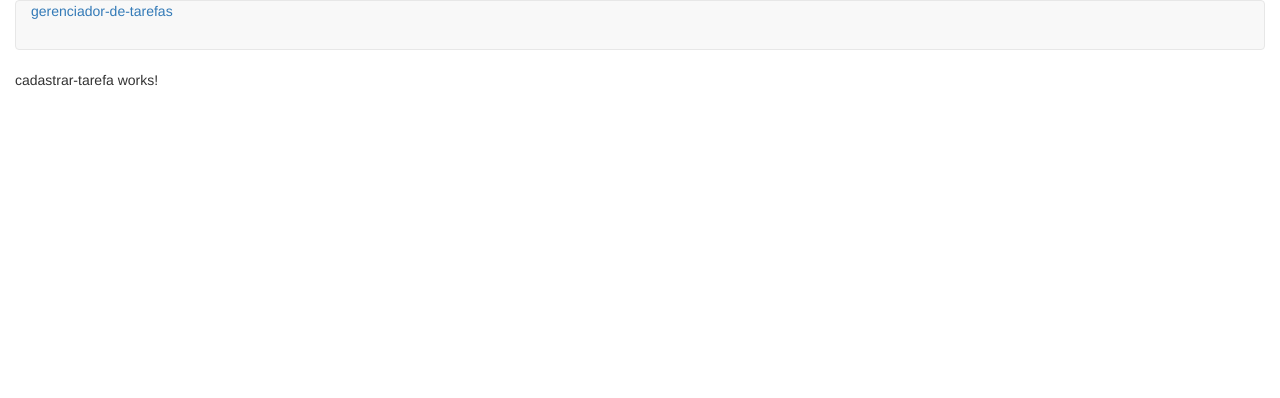
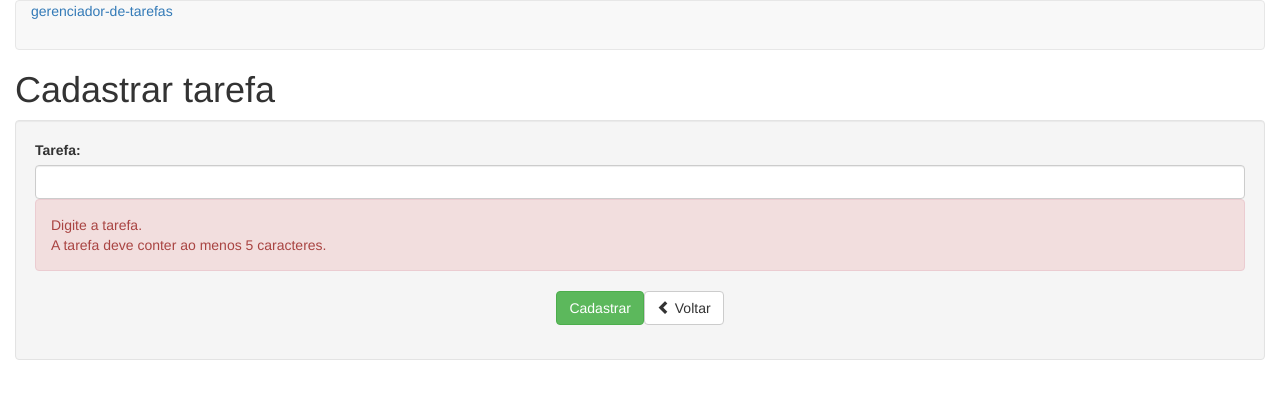
Before and after one commit to aires1294/-gerenciador-de-tarefas, an Angular app: page /tarefas/cadastrar in a window 1280 px wide. Shown: the top 398 px of the page. Built offline with nearby package versions, Linux system fonts and the light colour scheme.

Commit message:
add html pagina de cadastrar

```diff
--- a/src/app/tarefas/cadastrar/cadastrar-tarefa.component.html
+++ b/src/app/tarefas/cadastrar/cadastrar-tarefa.component.html
@@ -1 +1,35 @@
-<p>cadastrar-tarefa works!</p>
+<h1>Cadastrar tarefa</h1>
+
+<div class="well">
+  <form >
+    <div class="form-group">
+      <label for="nome">Tarefa:</label>
+      <input
+        type="text"
+        class="form-control"
+        id="nome"
+        name="nome"
+        minlength="5"
+        required>
+      <div class="alert alert-danger">
+        <div >
+          Digite a tarefa.
+        </div>
+        <div >
+          A tarefa deve conter ao menos 5 caracteres.
+        </div>
+      </div>
+    </div>
+    <div class="form-group text-center">
+      <input
+        type="submit"
+        class="btn btn-success"
+        value="Cadastrar">
+      <a
+        class="btn btn-default">
+        <span class="glyphicon glyphicon-chevron-left"
+          aria-hidden="true"></span> Voltar
+      </a>
+    </div>
+  </form>
+</div>
```
